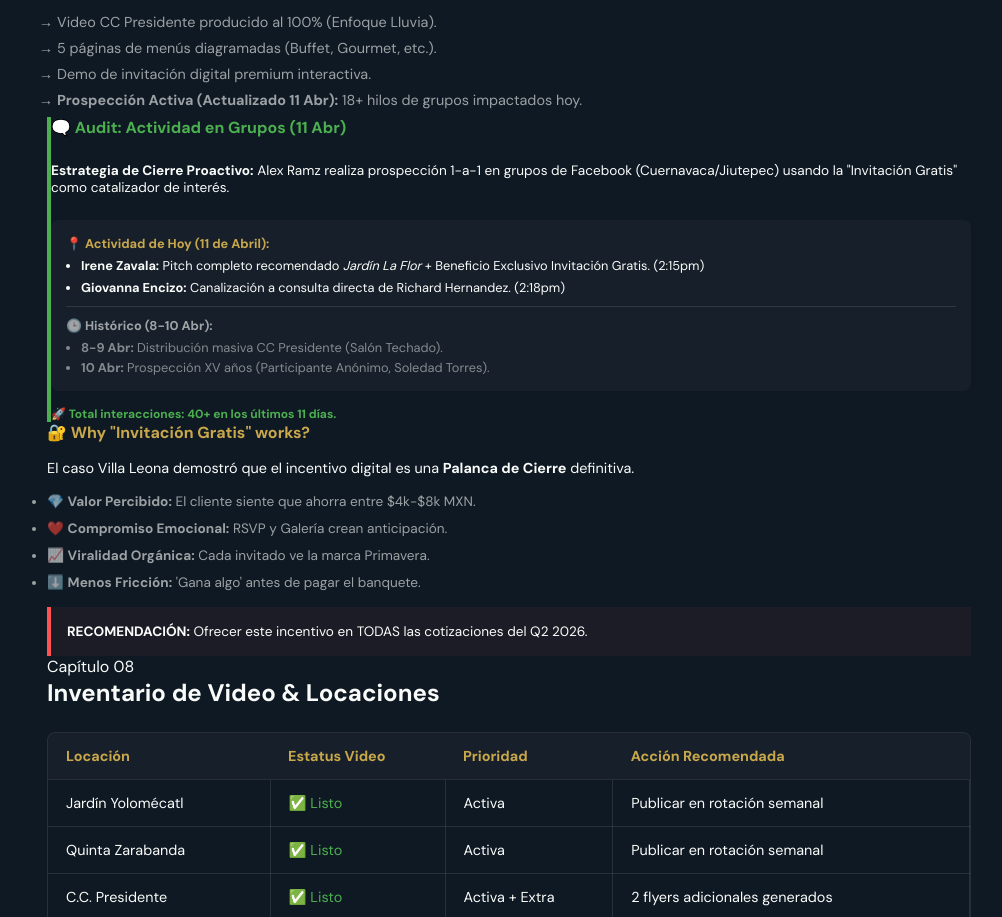
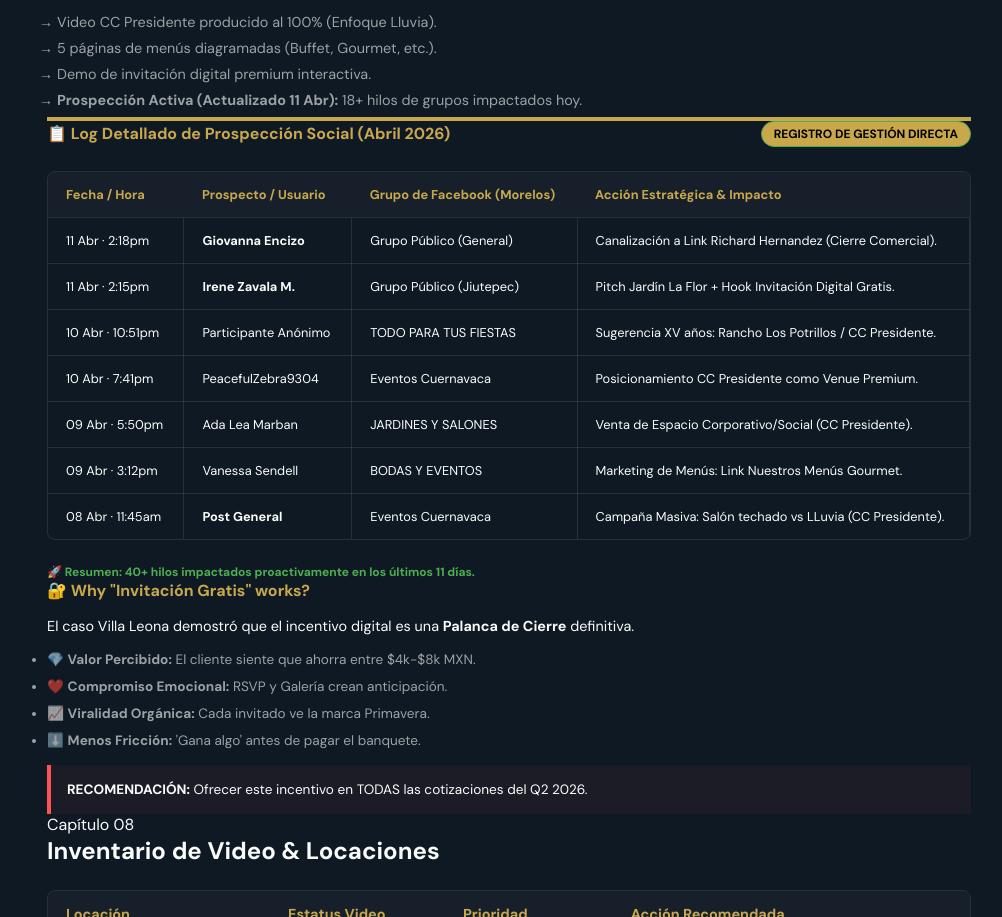
Before and after one commit to 5410m0n0c001/banquetes-primavera-project, a plain HTML site: page reporte_resultados_marketing.html in a window 1280 px wide. Shown: the part 4688-5605 px from the top of the page, without its empty margins (261-1263 px from the left). Drawn offline with nearby package versions, Linux system fonts and the light colour scheme; a web font is replaced by a local one.

Commit message:
Update: Detailed Social Prospection Log Table (April 2026)

```diff
--- a/reporte_resultados_marketing.html
+++ b/reporte_resultados_marketing.html
@@ -431,30 +431,70 @@
                             <li style="margin-bottom: 8px;"><strong>Prospección Activa (Actualizado 11 Abr):</strong> 18+ hilos de grupos impactados hoy.</li>
                         </ul>
                     </div>
-                    <div class="card" style="border-left: 4px solid var(--success);">
-                        <div style="font-weight: 700; color: var(--success); margin-bottom: 1.5rem;">🗨️ Audit: Actividad en Grupos (11 Abr)</div>
-                        <div style="font-size: 0.85rem; margin-bottom: 1.5rem;"><strong>Estrategia de Cierre Proactivo:</strong> Alex Ramz realiza prospección 1-a-1 en grupos de Facebook (Cuernavaca/Jiutepec) usando la "Invitación Gratis" como catalizador de interés.</div>
+                    <div class="card" style="grid-column: span 2; border-top: 4px solid var(--accent);">
+                        <div style="font-weight: 700; color: var(--accent); margin-bottom: 1.5rem; display: flex; justify-content: space-between; align-items: center;">
+                            <span>📋 Log Detallado de Prospección Social (Abril 2026)</span>
+                            <span class="badge" style="background: var(--accent); color: #000;">Registro de Gestión Directa</span>
+                        </div>
 
-                        <div style="background: rgba(255,255,255,0.03); padding: 15px; border-radius: 8px; font-size: 0.8rem;">
-                            <!-- TODAY -->
-                            <div style="border-bottom: 1px solid var(--border); padding-bottom: 10px; margin-bottom: 10px;">
-                                <div style="color: var(--accent); font-weight: 700; margin-bottom: 5px;">📍 Actividad de Hoy (11 de Abril):</div>
-                                <ul style="padding-left: 15px;">
-                                    <li style="margin-bottom: 5px;"><strong>Irene Zavala:</strong> Pitch completo recomendado <em>Jardín La Flor</em> + Beneficio Exclusivo Invitación Gratis. (2:15pm)</li>
-                                    <li><strong>Giovanna Encizo:</strong> Canalización a consulta directa de Richard Hernandez. (2:18pm)</li>
-                                </ul>
-                            </div>
-                            <!-- LOGS -->
-                            <div style="color: var(--text-muted);">
-                                <div style="font-weight: 700; margin-bottom: 5px;">🕒 Histórico (8-10 Abr):</div>
-                                <ul style="padding-left: 15px; opacity: 0.8;">
-                                    <li style="margin-bottom: 3px;"><strong>8-9 Abr:</strong> Distribución masiva CC Presidente (Salón Techado).</li>
-                                    <li><strong>10 Abr:</strong> Prospección XV años (Participante Anónimo, Soledad Torres).</li>
-                                </ul>
-                            </div>
+                        <div class="table-wrap">
+                            <table style="font-size: 0.8rem;">
+                                <thead>
+                                    <tr>
+                                        <th>Fecha / Hora</th>
+                                        <th>Prospecto / Usuario</th>
+                                        <th>Grupo de Facebook (Morelos)</th>
+                                        <th>Acción Estratégica & Impacto</th>
+                                    </tr>
+                                </thead>
+                                <tbody>
+                                    <tr>
+                                        <td>11 Abr · 2:18pm</td>
+                                        <td><strong>Giovanna Encizo</strong></td>
+                                        <td>Grupo Público (General)</td>
+                                        <td>Canalización a Link Richard Hernandez (Cierre Comercial).</td>
+                                    </tr>
+                                    <tr>
+                                        <td>11 Abr · 2:15pm</td>
+                                        <td><strong>Irene Zavala M.</strong></td>
+                                        <td>Grupo Público (Jiutepec)</td>
+                                        <td>Pitch Jardín La Flor + Hook Invitación Digital Gratis.</td>
+                                    </tr>
+                                    <tr>
+                                        <td>10 Abr · 10:51pm</td>
+                                        <td>Participante Anónimo</td>
+                                        <td>TODO PARA TUS FIESTAS</td>
+                                        <td>Sugerencia XV años: Rancho Los Potrillos / CC Presidente.</td>
+                                    </tr>
+                                    <tr>
+                                        <td>10 Abr · 7:41pm</td>
+                                        <td>PeacefulZebra9304</td>
+                                        <td>Eventos Cuernavaca</td>
+                                        <td>Posicionamiento CC Presidente como Venue Premium.</td>
+                                    </tr>
+                                    <tr>
+                                        <td>09 Abr · 5:50pm</td>
+                                        <td>Ada Lea Marban</td>
+                                        <td>JARDINES Y SALONES</td>
+                                        <td>Venta de Espacio Corporativo/Social (CC Presidente).</td>
+                                    </tr>
+                                    <tr>
+                                        <td>09 Abr · 3:12pm</td>
+                                        <td>Vanessa Sendell</td>
+                                        <td>BODAS Y EVENTOS</td>
+                                        <td>Marketing de Menús: Link Nuestros Menús Gourmet.</td>
+                                    </tr>
+                                    <tr>
+                                        <td>08 Abr · 11:45am</td>
+                                        <td><strong>Post General</strong></td>
+                                        <td>Eventos Cuernavaca</td>
+                                        <td>Campaña Masiva: Salón techado vs LLuvia (CC Presidente).</td>
+                                    </tr>
+                                </tbody>
+                            </table>
                         </div>
                         <div style="margin-top: 15px; font-size: 0.75rem; color: var(--success); font-weight: 700;">
-                            🚀 Total interacciones: 40+ en los últimos 11 días.
+                            🚀 Resumen: 40+ hilos impactados proactivamente en los últimos 11 días.
                         </div>
                     </div>
                     <div class="card">
```
